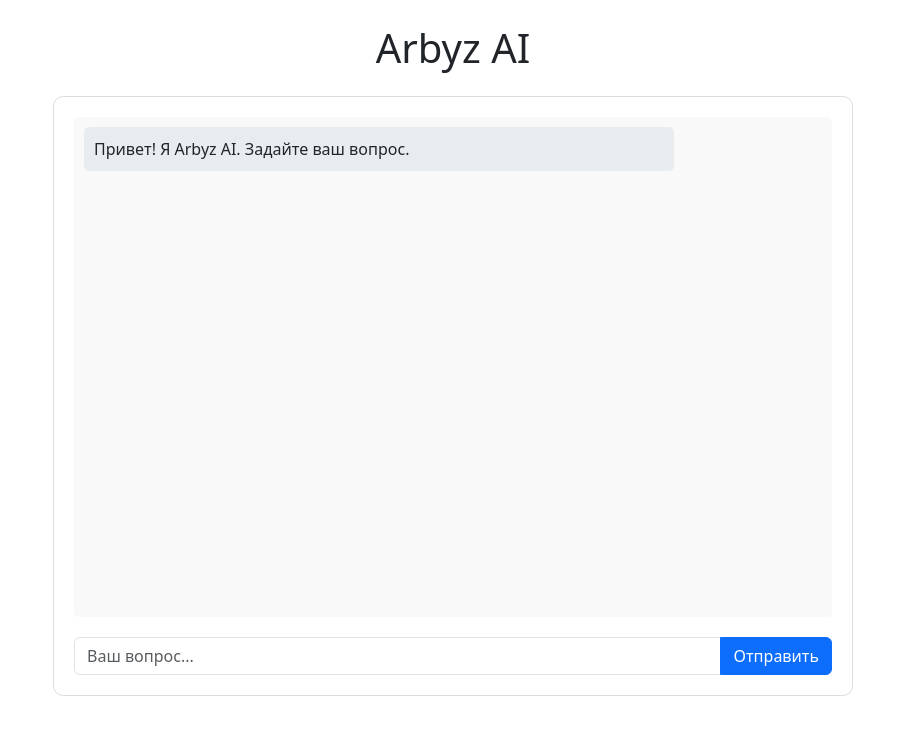
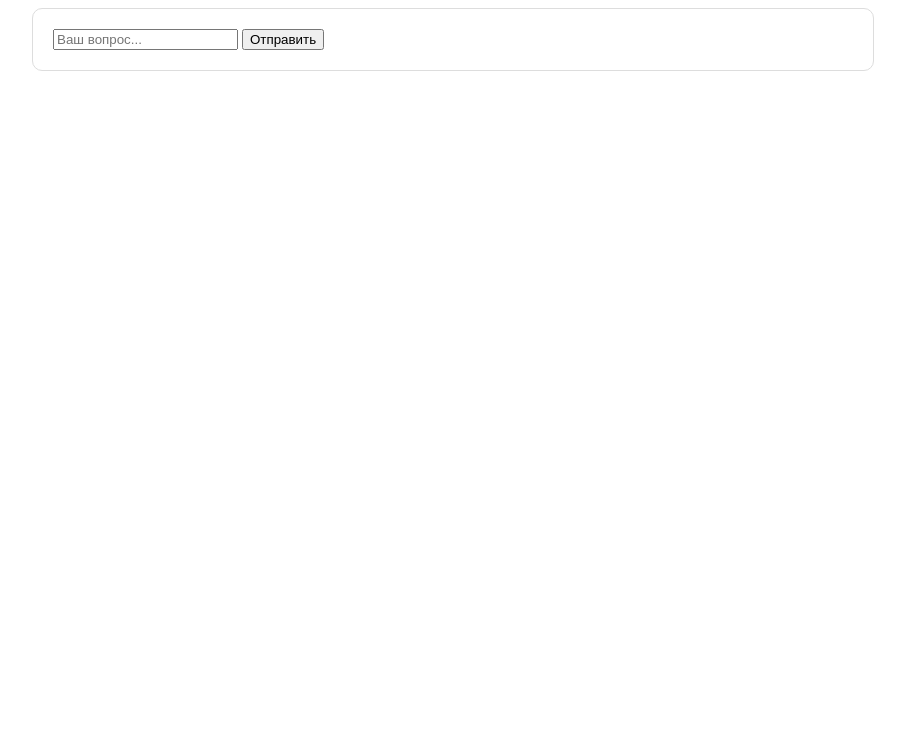
Before and after one commit to FreeGPT-bot/FreeGPT-bot.github.io, a Flask app: page / in a window 1280 px wide. Shown: the top 735 px of the page, without its empty margins (187-1092 px from the left). Run offline with Flask 3, Linux system fonts and the light colour scheme.

Commit message:
Update index.html

```diff
--- a/templates/index.html
+++ b/templates/index.html
@@ -2,29 +2,17 @@
 <html lang="ru">
 <head>
     <meta charset="UTF-8">
-    <meta name="viewport" content="width=device-width, initial-scale=1.0">
     <title>Arbyz AI</title>
-    <link href="https://cdn.jsdelivr.net/npm/bootstrap@5.3.0/dist/css/bootstrap.min.css" rel="stylesheet">
     <link rel="stylesheet" href="{{ url_for('static', filename='style.css') }}">
 </head>
 <body>
-    <div class="container">
-        <h1 class="text-center my-4">Arbyz AI</h1>
-        <div class="chat-container">
-            <div id="chatBox" class="chat-box">
-                <div class="message bot-message">
-                    <div class="message-content">
-                        Привет! Я Arbyz AI. Задайте ваш вопрос.
-                    </div>
-                </div>
-            </div>
-            <form method="POST" action="/chat" class="mt-3">
-                <div class="input-group">
-                    <input type="text" name="prompt" class="form-control" placeholder="Ваш вопрос...">
-                    <button type="submit" class="btn btn-primary">Отправить</button>
-                </div>
-            </form>
+    <div class="chat-container">
+        <div id="chatBox"></div>
+        <div class="input-group">
+            <input id="userInput" placeholder="Ваш вопрос...">
+            <button id="sendButton">Отправить</button>
         </div>
     </div>
+    <script src="{{ url_for('static', filename='script.js') }}"></script>
 </body>
 </html>
```
